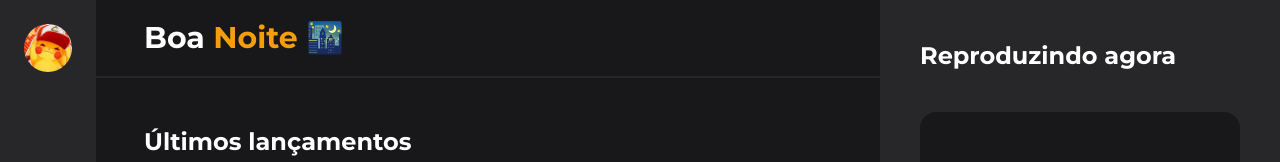
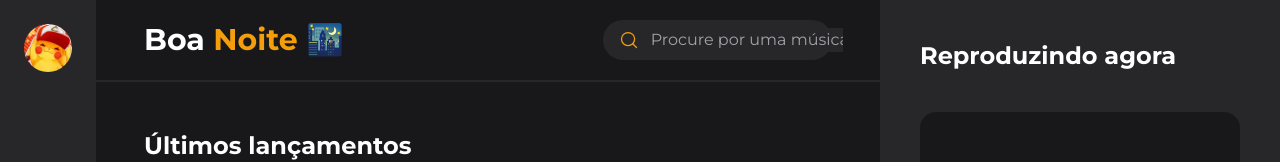
Before and after one commit to JustSpica/simple-player, a React (Vite) app: page / in a window 1280 px wide. Shown: the top 162 px of the page. Built offline with nearby package versions, Linux system fonts and the light colour scheme; data requests are answered from the project's data file.

Commit message:
feat: created search input feature

```diff
--- a/server.json
+++ b/server.json
@@ -34,9 +34,9 @@
       }
     },
     {
-      "id": "alec-bengajim-devil-doesnt-bargain",
+      "id": "alec-benjamin-devil-doesnt-bargain",
       "title": "devil doesn't bargain",
-      "author": "Alec Bengajim",
+      "author": "Alec Benjamin",
       "published_at": "2022-01-10 02:49:32",
       "thumbnail": "https://i.imgur.com/Z6uhoXV.jpg",
       "file": {
@@ -60,16 +60,16 @@
       "title": "warrior",
       "author": "Aurora",
       "published_at": "2021-12-09 21:50:56",
-      "thumbnail": "https://i.imgur.com/m3kYTxm.jpg",
+      "thumbnail": "https://i.imgur.com/hELnvsc.jpg",
       "file": {
         "path": "src/audio/warrior.mp3",
         "duration": 224
       }
     },
     {
-      "id": "billie-elish-happier-than-ever",
-      "title": "happier than ever",
-      "author": "Billie Eilish",
+      "id": "gotye-somebody-that-i-used-to-know",
+      "title": "somebody that i used to know",
+      "author": "Gotye",
       "published_at": "2021-12-25 14:33:49",
       "thumbnail": "https://i.imgur.com/kD2JALU.jpg",
       "file": {
--- /dev/null
+++ b/src/components/SearchInput/SearchInput.tsx
@@ -0,0 +1,107 @@
+import {
+  InputHTMLAttributes,
+  useEffect,
+  useMemo,
+  useRef,
+  useState,
+} from "react";
+import { MagnifyingGlass, X } from 'phosphor-react';
+
+import { MusicDataProps } from 'contexts/@types/player';
+
+import { useClickOutside, usePlayer } from 'hooks';
+
+export interface SearchInputProps
+  extends InputHTMLAttributes<HTMLInputElement> {
+  data?: MusicDataProps[];
+  onClear?: () => void;
+}
+
+export function SearchInput({ data, onClear, ...props }: SearchInputProps) {
+  const [isActived, setIsActived] = useState(false);
+
+  const dropRef = useRef<HTMLDivElement>(null);
+
+  const { handlePlay } = usePlayer();
+
+  const dataFilter = useMemo(() => {
+    const list = data?.filter(
+      (item) =>
+        item.title.toLowerCase().includes(String(props.value).toLowerCase()) ||
+        item.author.toLowerCase().includes(String(props.value).toLowerCase())
+    );
+
+    return list;
+  }, [props.value]);
+
+  useEffect(() => {
+    if (String(props.value).length > 0) {
+      return setIsActived(true);
+    }
+
+    setIsActived(false);
+  }, [props.value]);
+
+  useClickOutside(dropRef, () => {
+    setIsActived(false);
+  });
+
+  return (
+    <div
+      className="w-1/3 p-2 px-4 relative flex items-center space-x-3 rounded-full
+      bg-zinc-800 transition-all"
+    >
+      <button>
+        <MagnifyingGlass
+          className="text-amber-500"
+          size={20}
+          onClick={() => setIsActived(!isActived)}
+        />
+      </button>
+      <input
+        type="text"
+        className="outline-none flex-1 bg-zinc-800 text-white
+        placeholder:text-zinc-400"
+        {...props}
+      />
+      {String(props.value).length > 0 && (
+        <>
+          <button onClick={() => onClear && onClear()}>
+            <X size={16} className="text-amber-500" />
+          </button>
+        </>
+      )}
+
+      {isActived && (
+        <div
+          ref={dropRef}
+          className="w-full mt-3 absolute right-0 top-full z-[30]
+          rounded-lg bg-zinc-800"
+        >
+          {dataFilter?.map(item => (
+            <div
+              key={item.id}
+              className="p-4 flex space-x-3 cursor-pointer
+              first:rounded-t-lg last:rounded-b-lg hover:bg-zinc-700
+              transition-colors"
+              onClick={() => {
+                handlePlay(item);
+                setIsActived(false);
+              }}
+            >
+              <img src={item.thumbnail} alt="" className="w-10 h-10 rounded" />
+              <div className="flex flex-col flex-1 leading-relaxed">
+                <strong className="text-white capitalize font-inter">
+                  {item.title}
+                </strong>
+                <span className="text-zinc-400 text-sm font-inter">
+                  {item.author}
+                </span>
+              </div>
+            </div>
+          ))}
+        </div>
+      )}
+    </div>
+  );
+}
--- a/src/components/Sidebar/Sidebar.tsx
+++ b/src/components/Sidebar/Sidebar.tsx
@@ -12,12 +12,14 @@ export function Sidebar() {
       <img src={avatarDefault} className="w-12 rounded-full"/>
       <div className='flex flex-col space-y-4'>
         {links.map(link => (
-          <button className="group p-3 relative flex items-center rounded
-          text-white bg-zinc-800 transition-all hover:bg-zinc-700"
+          <button
+            key={link.id}
+            className="group p-3 relative flex items-center rounded
+            text-white bg-zinc-800 transition-all hover:bg-zinc-700"
           >
             {link.icon}
             <div className='translate-y-4 px-4 py-1 absolute left-[150%]
-              bg-zinc-50 text-zinc-900 font-semibold rounded
+              bg-white text-zinc-900 font-semibold rounded
               pointer-events-none opacity-0 transition-all z-[30]
               group-hover:opacity-100 group-hover:translate-y-0'
             >
--- a/src/components/index.ts
+++ b/src/components/index.ts
@@ -3,3 +3,4 @@ export * from './Sidebar/Sidebar';
 export * from './PlaybackSlider/PlaybackSlider';
 export * from './Player/Player';
 export * from './Queue/Queue';
+export * from './SearchInput/SearchInput';
--- a/src/hooks/index.ts
+++ b/src/hooks/index.ts
@@ -1,2 +1,3 @@
 export * from './useAxios';
+export * from './useClickOutside';
 export * from './usePlayer';
--- /dev/null
+++ b/src/hooks/useClickOutside.ts
@@ -0,0 +1,20 @@
+import { useEffect } from 'react';
+
+export const useClickOutside = (
+  ref: React.RefObject<HTMLElement>,
+  callback: () => void
+) => {
+  const handleClick = (event: MouseEvent) => {
+    if (ref.current && !ref.current.contains(event.target as Node)) {
+      callback();
+    }
+  };
+
+  useEffect(() => {
+    document.addEventListener('click', handleClick);
+
+    return () => {
+      document.removeEventListener('click', handleClick);
+    };
+  });
+};
--- a/src/pages/Home/index.tsx
+++ b/src/pages/Home/index.tsx
@@ -1,33 +1,47 @@
-import { useMemo } from "react";
+import { useEffect, useState } from "react";
 
-import { Card, Sidebar, Player } from "components";
+import { Card, Sidebar, Player, SearchInput } from "components";
 
-import { MusicDataProps } from 'contexts/@types/player';
+import { MusicDataProps } from "contexts/@types/player";
 
 import { useAxios } from "hooks";
 
-import { setMessageDayByHour } from 'utils/setMessageDayByHour'
-import { convertDurationToTimeString } from 'utils/convertDurationToTimeString';
+import { setMessageDayByHour } from "utils/setMessageDayByHour";
 
 export function Home() {
+  const [search, setSearch] = useState("");
+
+  const { data, error } = useAxios<MusicDataProps[]>("/musics", {
+    params: {
+      _sort: "published_at",
+      _order: "desc",
+    },
+  });
+
   const { srtValue, highValue, emoji } = setMessageDayByHour();
 
-  const { data, error } = useAxios<MusicDataProps[]>('/musics', {
-    params: {
-      _sort: 'published_at',
-      _order: 'desc',
-    }
-  });
-
-  return(
+  return (
     <div className="w-full h-screen flex">
       <Sidebar />
       <main className="h-full flex flex-1 bg-zinc-900">
         <div className="max-h-screen flex-1 flex flex-col">
-          <header className="w-full px-12 py-5 border-b-2 border-zinc-800">
+          <header
+            className="w-full flex items-center justify-between px-12 py-5
+            border-b-2 border-zinc-800"
+          >
             <h1 className="text-3xl font-bold text-white">
-              {srtValue} <span className="text-amber-500">{highValue} {emoji}</span>
+              {srtValue}{" "}
+              <span className="text-amber-500">
+                {highValue} {emoji}
+              </span>
             </h1>
+            <SearchInput
+              data={data}
+              value={search}
+              placeholder="Procure por uma música..."
+              onChange={({ target }) => setSearch(target.value)}
+              onClear={() => setSearch('')}
+            />
           </header>
           <div className="px-12 flex-1 grid grid-rows-2">
             <div className="mt-12 flex flex-col space-y-4">
@@ -35,10 +49,8 @@ export function Home() {
                 Últimos lançamentos
               </h2>
               <div className="grid grid-cols-2 flex-1 gap-6">
-                {data?.slice(0, 2).map(item => (
-                  <Card
-                    data={item}
-                  />
+                {data?.slice(0, 2).map((item) => (
+                  <Card key={item.id} data={item} />
                 ))}
               </div>
             </div>
```
